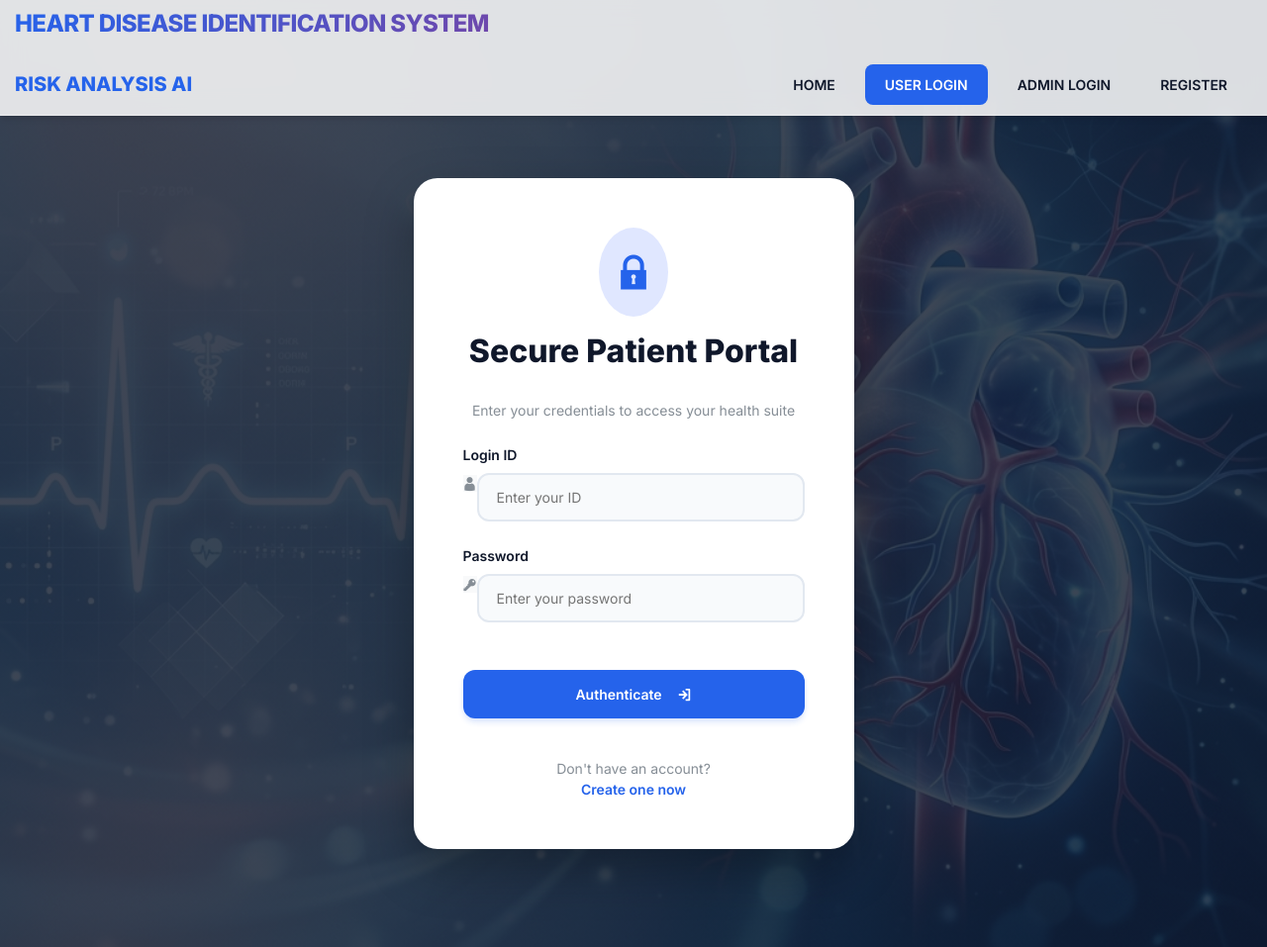
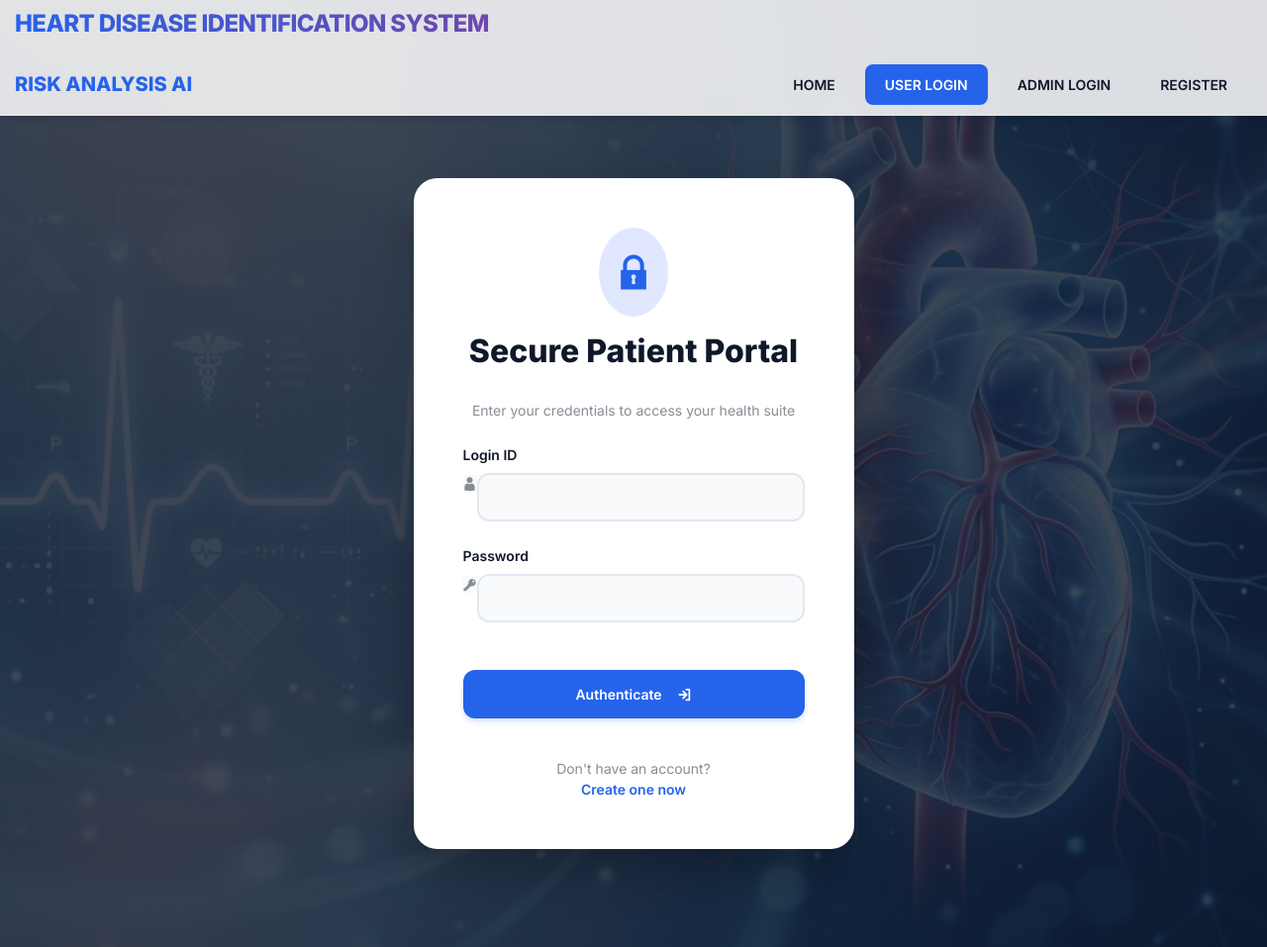
Before and after one commit to Anitha223/heart_disease_prediction, a Django app: page /userLoginForm in a window 1280 px wide. Shown: the top 957 px of the page at 99% size. Run offline with Django 4.2, Linux system fonts and the light colour scheme; parts of the project's set-up code (start-up, migrations or seed data) failed here and were passed over; some libraries are stand-ins or nearby versions.

Commit message:
Removed placeholders from all login forms

```diff
--- a/templates/adminLogin.html
+++ b/templates/adminLogin.html
@@ -90,7 +90,7 @@
                                     <div class="input-group-prepend">
                                         <span class="input-group-text bg-light border-right-0"><i class="icofont-businessman text-muted"></i></span>
                                     </div>
-                                    <input type="text" class="form-control-premium border-left-0 pl-0" id="loginid" name="loginid" placeholder="Enter Admin ID" required>
+                                    <input type="text" class="form-control-premium border-left-0 pl-0" id="loginid" name="loginid" required>
                                 </div>
                             </div>
 
@@ -100,7 +100,7 @@
                                     <div class="input-group-prepend">
                                         <span class="input-group-text bg-light border-right-0"><i class="icofont-finger-print text-muted"></i></span>
                                     </div>
-                                    <input type="password" class="form-control-premium border-left-0 pl-0" id="password" name="password" placeholder="Enter Passkey" required>
+                                    <input type="password" class="form-control-premium border-left-0 pl-0" id="password" name="password" required>
                                 </div>
                             </div>
 
--- a/templates/userLogin.html
+++ b/templates/userLogin.html
@@ -90,7 +90,7 @@
                                     <div class="input-group-prepend">
                                         <span class="input-group-text bg-light border-right-0"><i class="icofont-user text-muted"></i></span>
                                     </div>
-                                    <input type="text" class="form-control-premium border-left-0 pl-0" id="login-id" name="loginid" placeholder="Enter your ID" required>
+                                    <input type="text" class="form-control-premium border-left-0 pl-0" id="login-id" name="loginid" required>
                                 </div>
                             </div>
 
@@ -100,7 +100,7 @@
                                     <div class="input-group-prepend">
                                         <span class="input-group-text bg-light border-right-0"><i class="icofont-key text-muted"></i></span>
                                     </div>
-                                    <input type="password" class="form-control-premium border-left-0 pl-0" id="password" name="password" placeholder="Enter your password" required>
+                                    <input type="password" class="form-control-premium border-left-0 pl-0" id="password" name="password" required>
                                 </div>
                             </div>
 
```
